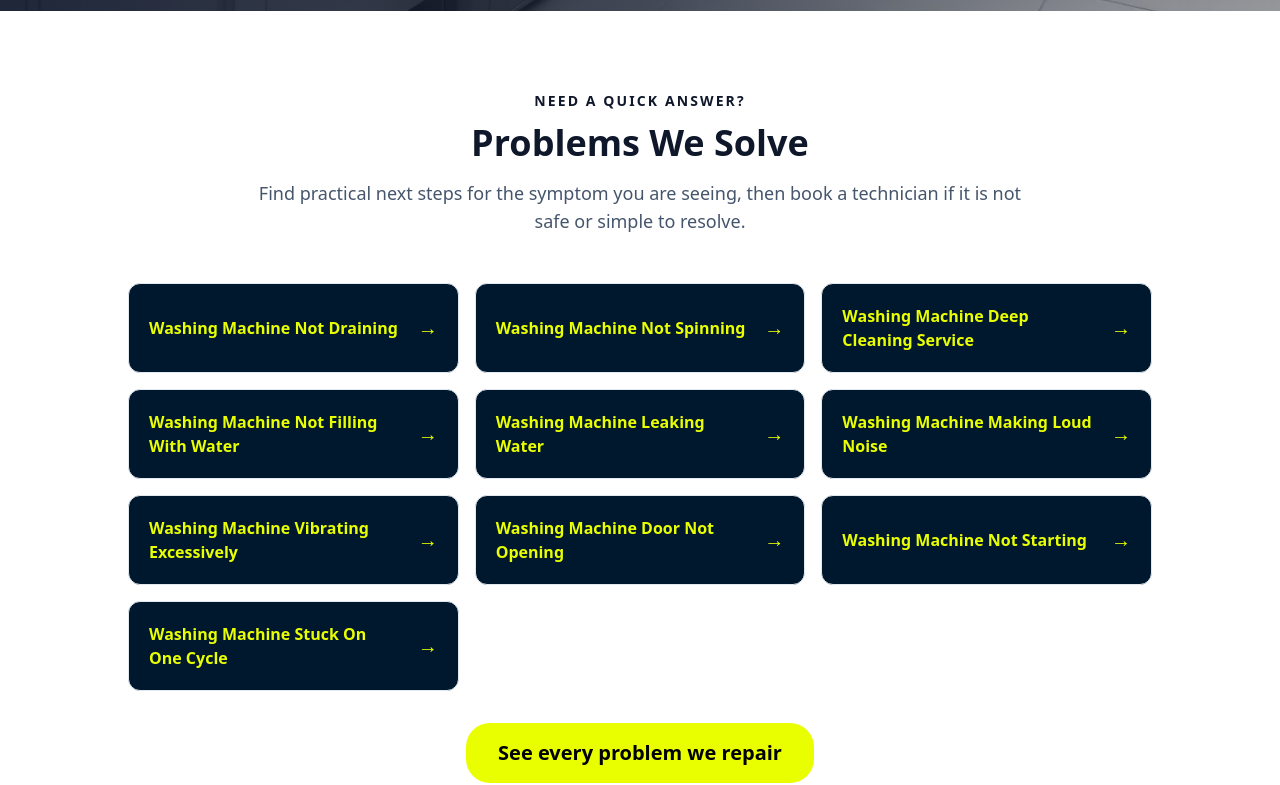
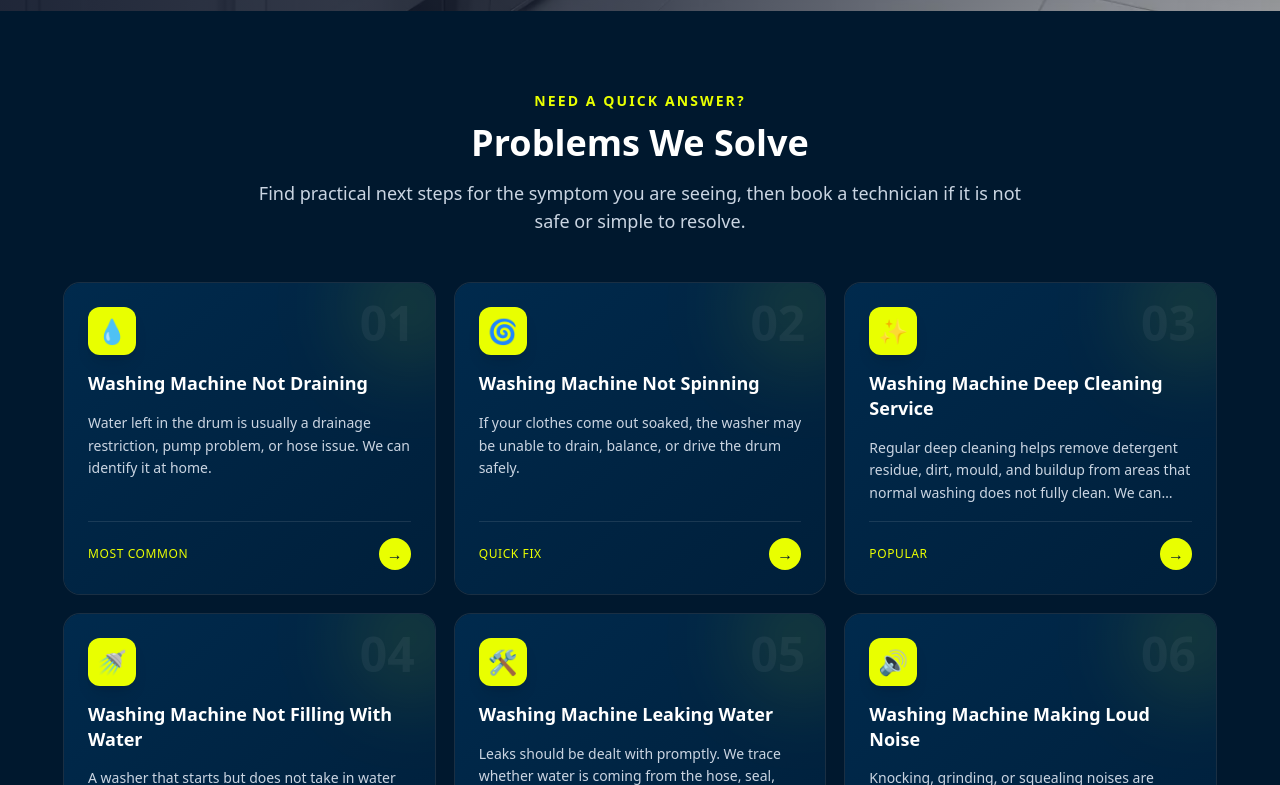
Before and after one commit to Jonymoin/washertroubleshoot, a React (Vite) app: page / in a window 1280 px wide. Shown: the part 875-1660 px from the top of the page. Built offline with nearby package versions, Linux system fonts and the light colour scheme.

Commit message:
first commit

```diff
--- a/src/pages/Home.tsx
+++ b/src/pages/Home.tsx
@@ -17,7 +17,23 @@ import {
   MapPin
 } from "lucide-react";
 import { brands, problems } from "./repair-data";
-
+const problemMeta: Record<string, { icon: string; tag: string }> = {
+  "not-draining": { icon: "💧", tag: "Most Common" },
+  "not-spinning": { icon: "🌀", tag: "Quick Fix" },
+  "deep-cleaning-service": { icon: "✨", tag: "Popular" },
+  "not-filling-with-water": { icon: "🚿", tag: "Quick Fix" },
+  "leaking-water": { icon: "🛠️", tag: "Urgent" },
+  "making-loud-noise": { icon: "🔊", tag: "Diagnosis" },
+  "vibrating-excessively": { icon: "📳", tag: "On-site" },
+  "door-not-opening": { icon: "🔒", tag: "Urgent" },
+  "not-starting": { icon: "⚡", tag: "Urgent" },
+  "stuck-on-one-cycle": { icon: "🔁", tag: "Quick Fix" },
+  "showing-an-error-code": { icon: "⚠️", tag: "Diagnosis" },
+  "not-heating-water": { icon: "🔥", tag: "Quick Fix" },
+  "bad-smell": { icon: "🌫️", tag: "Popular" },
+  "taking-too-long": { icon: "⏱️", tag: "Diagnosis" },
+  "clothes-still-wet": { icon: "👕", tag: "Common" },
+};
 const fadeIn = {
   hidden: { opacity: 0, y: 20 },
   visible: { opacity: 1, y: 0, transition: { duration: 0.6 } }
@@ -248,26 +264,80 @@ const isSubmitting = form.formState.isSubmitting;
         </div>
       </section>
 
+
+
+
 {/* Problems */}
-       <section className="py-20 bg-white">
+<section className="bg-[#00182e] py-20">
   <div className="container mx-auto px-4 md:px-6">
-          <div className="text-center max-w-3xl mx-auto mb-12">
-            <p className="text-sm font-bold uppercase tracking-[0.15em] text-primary mb-3">Need a quick answer?</p>
-            <h2 className="text-3xl md:text-4xl font-bold text-slate-900 mb-4">Problems We Solve</h2>
-            <p className="text-lg text-slate-600">Find practical next steps for the symptom you are seeing, then book a technician if it is not safe or simple to resolve.</p>
+    <div className="mx-auto mb-12 max-w-3xl text-center">
+      <p className="mb-3 text-sm font-bold uppercase tracking-[0.15em] text-[#e9ff00]">
+        Need a quick answer?
+      </p>
+      <h2 className="mb-4 text-3xl font-bold text-white md:text-4xl">
+        Problems We Solve
+      </h2>
+      <p className="text-lg text-slate-300">
+        Find practical next steps for the symptom you are seeing, then book a
+        technician if it is not safe or simple to resolve.
+      </p>
     </div>
-          <div className="grid grid-cols-1 md:grid-cols-2 lg:grid-cols-3 gap-4 max-w-5xl mx-auto">
-            {problems.slice(0, 10).map((problem) => (
-              <Link key={problem.slug} href={`/problems/${problem.slug}`} className="group flex items-center justify-between gap-4 rounded-xl border border-slate-200 bg-[#00182e] text-[#e9ff00] p-5 hover:border-primary hover:bg-[#e9ff00] hover:text-[#00182e] transition-colors">
-                <span className="font-semibold text-[#e9ff00] group-hover:text-[#00182e]">{problem.name}</span>
-                <span aria-hidden="true" className="text-primary text-xl">→</span>
+
+    <div className="mx-auto grid max-w-6xl grid-cols-1 gap-5 md:grid-cols-2 lg:grid-cols-3">
+      {problems.slice(0, 10).map((problem, index) => {
+        const meta = problemMeta[problem.slug] ?? { icon: "🔧", tag: "Repair" };
+
+        return (
+          <Link
+            key={problem.slug}
+            href={`/problems/${problem.slug}`}
+            className="group relative overflow-hidden rounded-2xl bg-gradient-to-br from-[#002a4d] to-[#001f3a] p-6 ring-1 ring-white/10 transition-all duration-300 hover:-translate-y-1 hover:shadow-2xl hover:shadow-[#e9ff00]/20 hover:ring-2 hover:ring-[#e9ff00]"
+          >
+            {/* glow */}
+            <div className="pointer-events-none absolute -right-10 -top-10 h-32 w-32 rounded-full bg-[#e9ff00]/10 blur-2xl transition-all duration-500 group-hover:bg-[#e9ff00]/30" />
+
+            {/* number */}
+            <span className="absolute right-5 top-4 text-5xl font-black text-white/5">
+              {String(index + 1).padStart(2, "0")}
+            </span>
+
+            <div className="relative flex h-full flex-col gap-4">
+              <div className="flex h-12 w-12 items-center justify-center rounded-xl bg-[#e9ff00] text-2xl shadow-lg">
+                {meta.icon}
+              </div>
+
+              <h3 className="text-lg font-bold leading-snug text-white">
+                {problem.name}
+              </h3>
+
+              <p className="line-clamp-3 text-sm leading-relaxed text-slate-300">
+                {problem.intro}
+              </p>
+
+              <div className="mt-auto flex items-center justify-between border-t border-white/10 pt-4">
+                <span className="text-xs font-medium uppercase tracking-wider text-[#e9ff00]">
+                  {meta.tag}
+                </span>
+                <span
+                  aria-hidden="true"
+                  className="flex h-8 w-8 items-center justify-center rounded-full bg-[#e9ff00] font-bold text-[#00182e] transition-transform duration-300 group-hover:translate-x-1"
+                >
+                  →
+                </span>
+              </div>
+            </div>
           </Link>
-            ))}
+        );
+      })}
     </div>
-          <div className="text-center mt-8">
-            <button className="bg-[#e9ff00] px-8 py-4 rounded-3xl text-xl text-black">
-                <Link href="/services" className="text-primary font-semibold hover:underline">See every problem we repair</Link>
-            </button>
+
+    <div className="mt-10 text-center">
+      <Link
+        href="/services"
+        className="inline-block rounded-3xl bg-[#e9ff00] px-8 py-4 text-xl font-semibold text-[#00182e] transition-all duration-300 hover:-translate-y-0.5 hover:shadow-lg hover:shadow-[#e9ff00]/30"
+      >
+        See every problem we repair
+      </Link>
     </div>
   </div>
 </section>
@@ -549,7 +619,7 @@ const isSubmitting = form.formState.isSubmitting;
       className="mx-auto max-w-3xl"
     >
 
-      {/* তোমার পুরো Card + Form এখানে থাকবে */}
+
       <Card className="overflow-hidden border border-white/20 bg-white/10 shadow-2xl backdrop-blur-2xl">
                 {/* Form Header */}
                 <div className="border-b border-white/15 bg-white/10 p-6 md:p-8">
```
Lines whose indentation alone changed are shown as unchanged.
